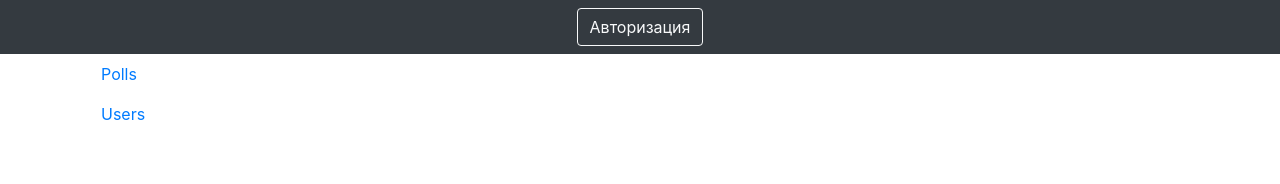
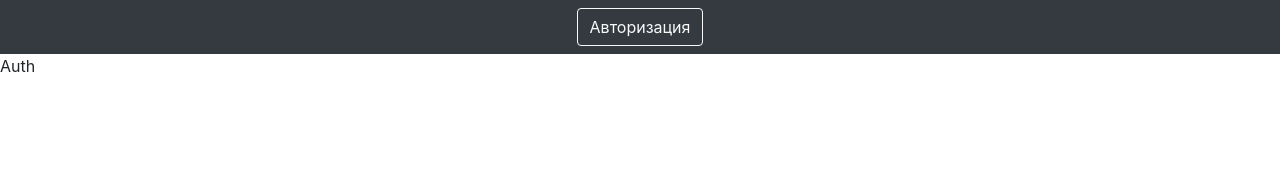
Before and after one commit to uks91/poll, a React (Create React App) app in the folder client/: page /login in a window 1280 px wide. Shown: the top 184 px of the page. Built offline with nearby package versions, Linux system fonts and the light colour scheme.

Commit message:
adding redirection when user is logged-off

```diff
--- a/client/src/components/AppRouter.js
+++ b/client/src/components/AppRouter.js
@@ -1,18 +1,20 @@
 import React, {useContext} from 'react';
 import {Context} from "../index";
-import {Route, Routes} from "react-router-dom";
+import {Route, Routes, Navigate} from "react-router-dom";
 import Admin from "../pages/Admin";
 import Users from "../pages/Users";
 import Poll from "../pages/Poll";
 import PollsList from "../pages/PollsList";
 import NewPoll from "../pages/NewPoll";
+import Auth from "../pages/Auth";
 
 const AppRouter = () => {
     const {userStore} = useContext(Context)
     if (!userStore.isAuth)
         return (
             <Routes>
-                <Route path="/login" element={<Admin/>}/>
+                <Route path="/login" element={<Auth/>}/>
+                <Route path="*" element={<Navigate to="/login"/>}/>
             </Routes>
         );
     return (
@@ -27,7 +29,7 @@ const AppRouter = () => {
                 <Route path="users" element={<Users/>}/>
             </Route>
             <Route path="/" element={<PollsList/>}/>
-            <Route path=":id" element={<Poll/>}/>
+            <Route path="polls/:id" element={<Poll/>}/>
 
         </Routes>
     );
```
